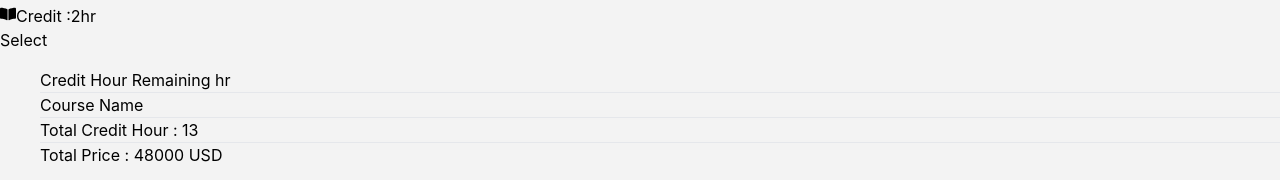
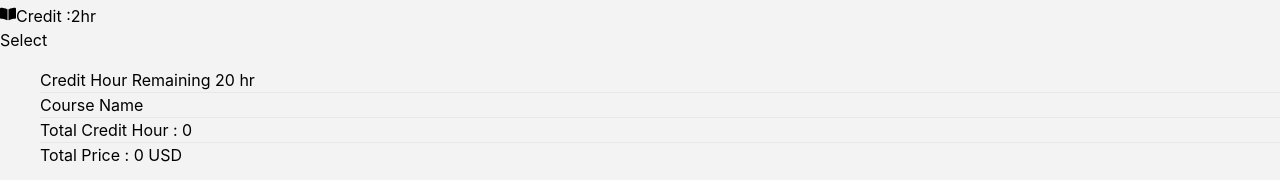
Before and after one commit to Mizan-Chowdhury/course-registration, a React (Vite) app: page / in a window 1280 px wide. Shown: the part 3752-3932 px from the top of the page. Built offline with nearby package versions, Linux system fonts and the light colour scheme.

Commit message:
show remaining time,total credit time and total price on UI when user click on cards button

```diff
--- a/src/App.jsx
+++ b/src/App.jsx
@@ -1,7 +1,7 @@
 import { useState } from 'react'
 import "./App.css";
 import Cards from "./CardSection/Cards";
-import CartSec from "./CartSection/CartSec";
+import CartSec from './CartSection/CartSec';
 function App() {
   const [selectedCard, setSelectedCard]= useState([]);
 
--- a/src/CartSection/CartSec.jsx
+++ b/src/CartSection/CartSec.jsx
@@ -1,31 +1,40 @@
-const CartSec = ({ selectedCard }) => {
+const CartSec = ({selectedCard}) => {
+  let creditCount = 0;
+  let priceCount = 0;
+  {
+    selectedCard.forEach(item =>(
+      creditCount = creditCount + item.credit,
+      priceCount = priceCount + item.price
+    ))
+  }
+  let remaining = 20 - creditCount
   return (
     <div className="w-3/5">
       <dir>
         <div className="bg-[#FFF] rounded-xl p-5">
           <div className="mb-5">
-            <h1 className="text-[#2F80ED] font-bold text-xl">
-              Credit Hour Remaining hr
+            <h1 className="text-[#2F80ED] font-bold text-lg">
+              Credit Hour Remaining {remaining} hr
             </h1>
           </div>
           <hr />
           <div className="my-5">
-            <h1 className="font-bold text-xl">Course Name</h1>
+            <h1 className="font-bold text-lg">Course Name</h1>
             <ol className="space-y-2 mt-5">
-              {selectedCard.map((card, inx) => (
-                <li className="text-[#1C1B1B99]" key={inx}>
-                  {inx + 1} {card.title}
-                </li>
-              ))}
+              {
+                selectedCard.map((card,inx)=>(
+                  <li key={inx}>{inx +1} {card.title}</li>
+                ))
+              }
             </ol>
           </div>
           <hr />
           <div className="my-5">
-            <h1>Total Credit Hour : 13</h1>
+            <h1>Total Credit Hour : {creditCount}</h1>
           </div>
           <hr />
           <div className="mt-5">
-            <h1>Total Price : 48000 USD</h1>
+            <h1>Total Price : {priceCount} USD</h1>
           </div>
         </div>
       </dir>
@@ -34,8 +43,3 @@ const CartSec = ({ selectedCard }) => {
 };
 
 export default CartSec;
-{
-  /* {selectedCard.map((card,inx) => (
-        <Clicked key={inx} card={card}></Clicked>
-      ))} */
-}
```
Also changed, not shown: src/CartSection/Clicked.jsx (deleted, +0 -7 lines).
